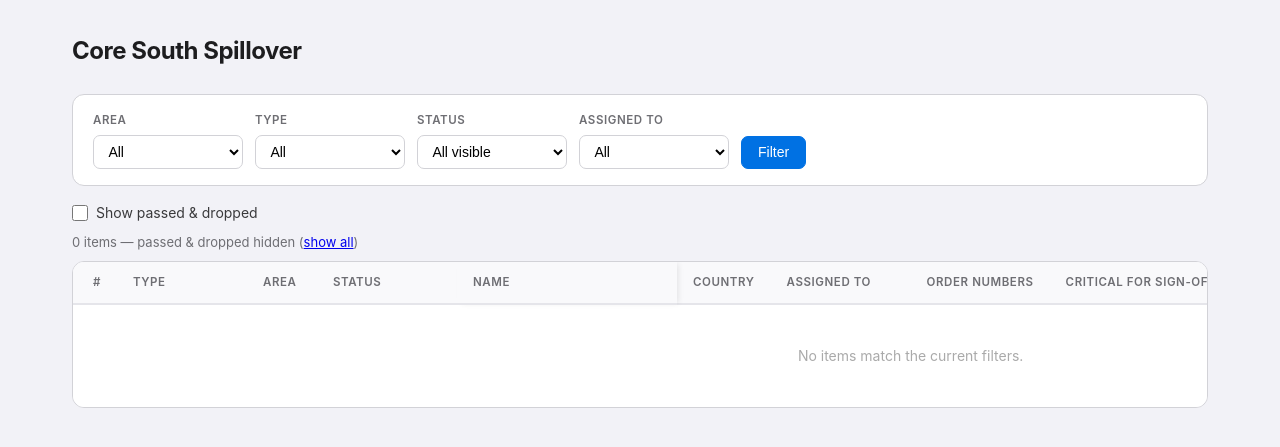
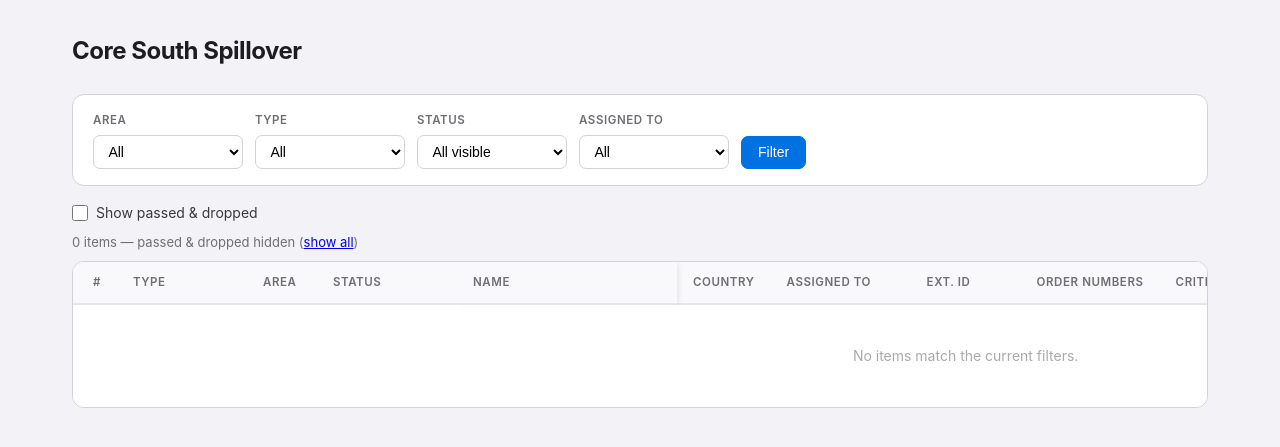
Before and after one commit to maruelha/chaosco, a Flask app: page /spillover in a window 1280 px wide. Shown: the part 52-499 px from the top of the page. Run offline with Flask 3, Linux system fonts and the light colour scheme; data that the repository does not hold is empty.

Commit message:
Add Ext. ID column back; switch settings to laptop download path
Re-adds external_id as a scrollable column in the spillover table.
Desktop download path kept as a comment in settings.yaml.

Co-Authored-By: Claude Sonnet 4.6 <noreply@anthropic.com>

```diff
--- a/app/static/style.css
+++ b/app/static/style.css
@@ -693,6 +693,7 @@ dialog::backdrop { background: rgba(0,0,0,.38); }
 /* Scrollable column widths */
 .sc-country  { width: 90px; }
 .sc-assignee { width: 140px; }
+.sc-extid    { width: 110px; }
 .sc-orders   { width: 130px; }
 .sc-critical { width: 110px; }
 .sc-imp      { width: 200px; }
--- a/app/templates/spillover.html
+++ b/app/templates/spillover.html
@@ -84,6 +84,7 @@
         <th class="sc-name">Name</th>
         <th class="sc-country">Country</th>
         <th class="sc-assignee">Assigned to</th>
+        <th class="sc-extid">Ext. ID</th>
         <th class="sc-orders">Order numbers</th>
         <th class="sc-critical">Critical for sign-off</th>
         <th class="sc-imp">Importance for sign-off</th>
@@ -111,6 +112,7 @@
         </td>
         <td class="sc-country">{{ row.country or '—' }}</td>
         <td class="sc-assignee">{{ row.assigned_to or '—' }}</td>
+        <td class="sc-extid">{{ row.external_id or '—' }}</td>
         <td class="sc-orders">{{ row.order_numbers or '—' }}</td>
         <td class="sc-critical">
           <select class="inline-select js-critical">
@@ -143,7 +145,7 @@
         </td>
       </tr>
     {% else %}
-      <tr><td colspan="12" class="table-empty">No items match the current filters.</td></tr>
+      <tr><td colspan="13" class="table-empty">No items match the current filters.</td></tr>
     {% endfor %}
     </tbody>
   </table>
--- a/config/settings.yaml
+++ b/config/settings.yaml
@@ -8,9 +8,9 @@
 
 # Folder where the Excel export is manually saved
 #laptop downloadfolder
-#'C:\AIProjectsSandbox\ClaudeProjekte\chaosco\Download'
+downloads_folder: 'C:\AIProjectsSandbox\ClaudeProjekte\chaosco\Download'
 #desktop downloadfolder
-downloads_folder: 'E:\Downloads'
+#downloads_folder: 'E:\Downloads'
 
 # Base name of the file WITHOUT extension.
 # Matches both  DTC_UAT_testtracking_ROE.xlsx
```
